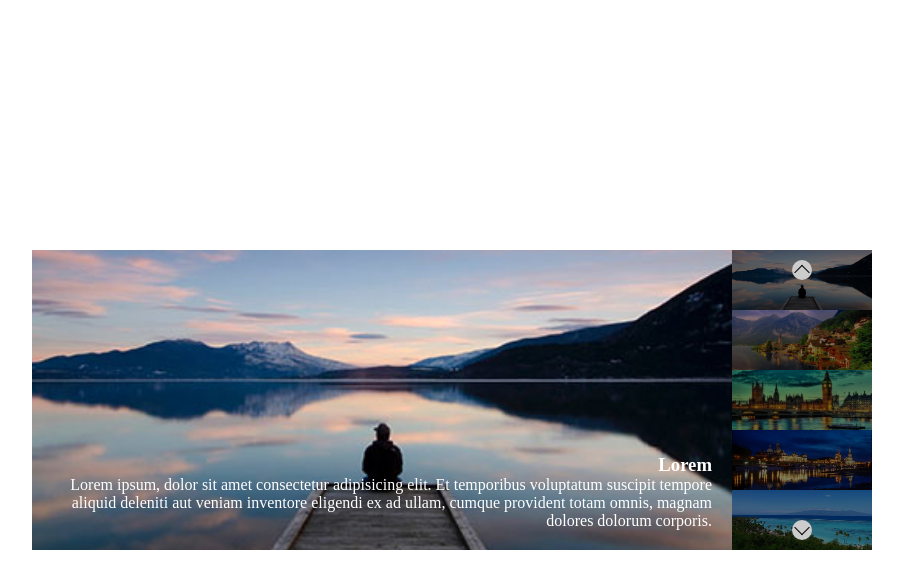
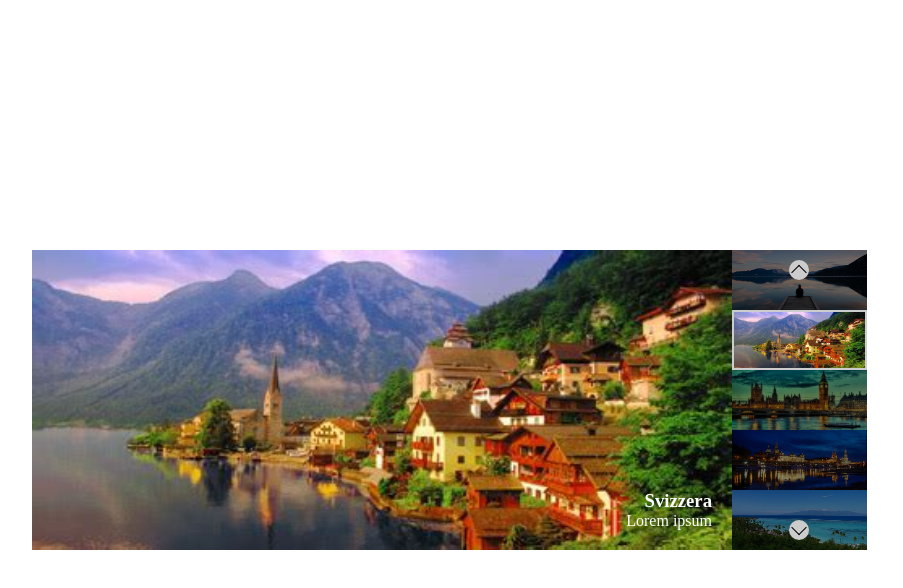
Before and after one commit to AlessP93/vue-slider, a plain HTML site: page index.html in a window 1280 px wide. Both pictures are taken after a click on the element 960 px from the left and 340 px from the top of the page. Shown: the whole page, without its empty margins (158-1061 px from the left). Drawn offline with nearby package versions, Linux system fonts and the light colour scheme.

Commit message:
no bonus

```diff
--- a/index.html
+++ b/index.html
@@ -14,8 +14,8 @@
             <div class="item active">
                 <img :src="images[currentIndex].src" alt="">
                 <div class="text">
-                    <h3>Lorem</h3>
-                    <p>Lorem ipsum, dolor sit amet consectetur adipisicing elit. Et temporibus voluptatum suscipit tempore aliquid deleniti aut veniam inventore eligendi ex ad ullam, cumque provident totam omnis, magnam dolores dolorum corporis.</p>
+                    <h3>{{images[currentIndex].title}}</h3>
+                    <p>{{images[currentIndex].text}}</p>
                 </div>
             </div>
 
@@ -23,7 +23,7 @@
         <div class="thumbs active">
             <div class="prev" @click="prevImg()"></div>
 
-            <div class="thumb" v-for="obj in images">
+            <div class="thumb" v-for="(obj, index) in images" :class="{active: currentIndex === index}" @click="changeImg(index)">
                 <img :src="obj.src">
             </div>
             <!-- <div class="thumb">
--- a/js/main.js
+++ b/js/main.js
@@ -45,5 +45,8 @@ const app = new Vue({
                 this.currentIndex++;
             }
         },
+        changeImg(index) {
+            this.currentIndex = index;
+        },
     },
 });
```
